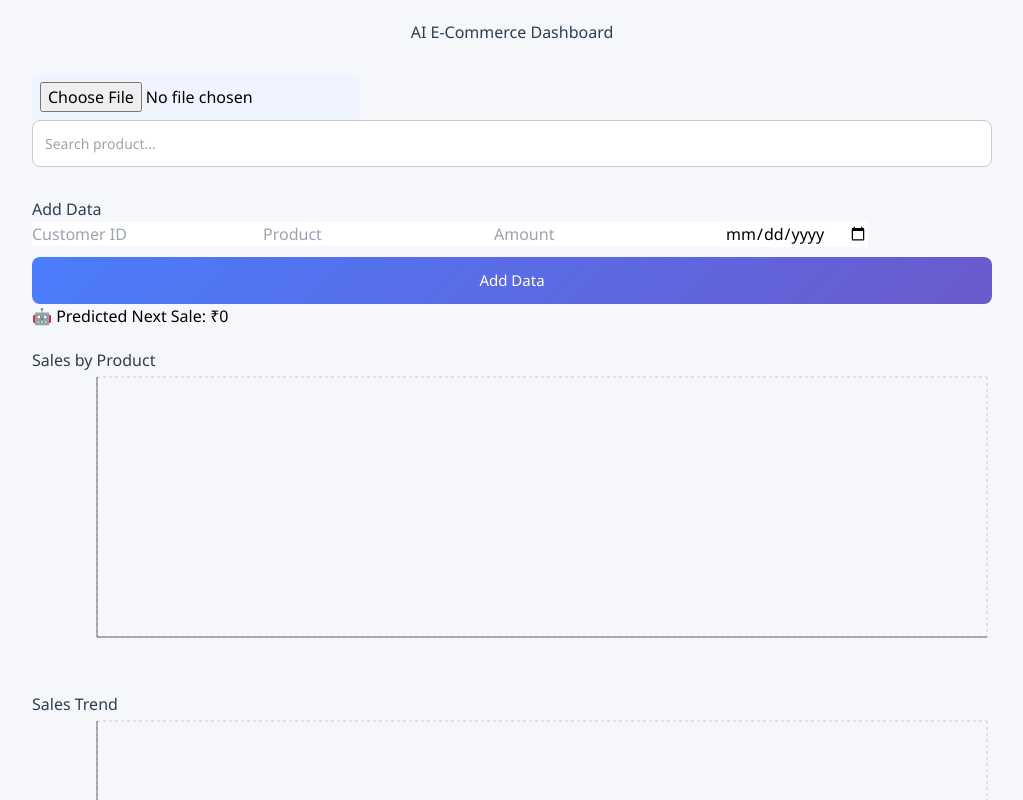
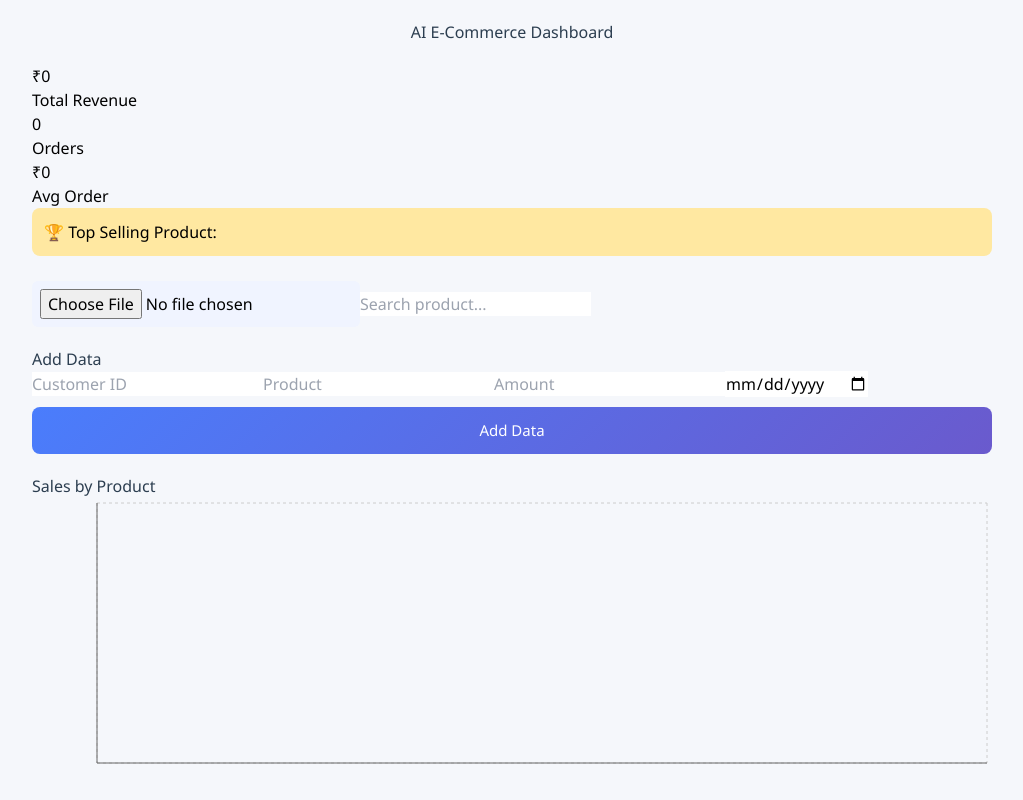
Before and after one commit to dhruthi131203-spec/ai-ecommerce-dashboard, a React app: page / in a window 1280 px wide. Shown: the top 800 px of the page, without its empty margins (128-1151 px from the left). Built offline with nearby package versions, Linux system fonts and the light colour scheme; the HTML template or start-up script is replaced by a standard one.

Commit message:
final fix - csv + stats + charts

```diff
--- a/src/App.jsx
+++ b/src/App.jsx
@@ -12,7 +12,11 @@ function App() {
   const [filtered, setFiltered] = useState([]);
   const [productTotals, setProductTotals] = useState([]);
   const [trendData, setTrendData] = useState([]);
-  const [prediction, setPrediction] = useState(0);
+
+  const [totalRevenue, setTotalRevenue] = useState(0);
+  const [orders, setOrders] = useState(0);
+  const [avgOrder, setAvgOrder] = useState(0);
+  const [topProduct, setTopProduct] = useState("");
 
   const [form, setForm] = useState({
     customer_id: "",
@@ -21,7 +25,7 @@ function App() {
     date: ""
   });
 
-  // ---------------- CSV UPLOAD ----------------
+  // ---------------- CSV UPLOAD (FIXED) ----------------
   const handleFileUpload = (e) => {
     const file = e.target.files[0];
     if (!file) return;
@@ -30,16 +34,16 @@ function App() {
       header: true,
       skipEmptyLines: true,
       complete: (result) => {
-        const cleanData = result.data
-          .filter(row => row.product && row.amount && row.date)
-          .map(row => ({
-            customer_id: row.customer_id || "",
-            product: row.product.toLowerCase(),
-            amount: Number(row.amount),
-            date: row.date
-          }));
+        const clean = result.data.map(row => ({
+          customer_id: row["Customer ID"] || row["customer_id"] || "",
+          product: (row["Product"] || row["product"] || "").toLowerCase(),
+          amount: Number(row["Amount"] || row["amount"] || 0),
+          date: row["Date"] || row["date"] || ""
+        }));
 
-        setData(cleanData);
+        console.log("Parsed CSV:", clean); // DEBUG
+
+        setData(clean);
       }
     });
   };
@@ -64,33 +68,45 @@ function App() {
     });
   };
 
-  // ---------------- MAIN LOGIC ----------------
+  // ---------------- PROCESS DATA ----------------
   useEffect(() => {
     if (data.length === 0) return;
 
+    // TOTALS
+    const total = data.reduce((sum, d) => sum + d.amount, 0);
+    setTotalRevenue(total);
+    setOrders(data.length);
+    setAvgOrder((total / data.length).toFixed(2));
+
     // PRODUCT TOTAL
     const productMap = {};
-    data.forEach(item => {
-      productMap[item.product] =
-        (productMap[item.product] || 0) + item.amount;
+    data.forEach(d => {
+      productMap[d.product] =
+        (productMap[d.product] || 0) + d.amount;
     });
 
-    setProductTotals(
-      Object.keys(productMap).map(p => ({
-        product: p,
-        amount: productMap[p]
-      }))
+    const productArray = Object.keys(productMap).map(p => ({
+      product: p,
+      amount: productMap[p]
+    }));
+
+    setProductTotals(productArray);
+
+    // TOP PRODUCT
+    const top = productArray.reduce((a, b) =>
+      a.amount > b.amount ? a : b
     );
+    setTopProduct(top.product);
 
     // SEARCH
     if (search !== "") {
-      const filteredItems = data.filter(item =>
-        item.product.includes(search.toLowerCase())
+      const res = data.filter(d =>
+        d.product.includes(search.toLowerCase())
       );
 
       const map = {};
-      filteredItems.forEach(item => {
-        map[item.product] = (map[item.product] || 0) + item.amount;
+      res.forEach(d => {
+        map[d.product] = (map[d.product] || 0) + d.amount;
       });
 
       setFiltered(
@@ -103,15 +119,14 @@ function App() {
       setFiltered([]);
     }
 
-    // SALES TREND (FIXED)
+    // TREND (FIXED)
     const dateMap = {};
+    data.forEach(d => {
+      const date = new Date(d.date);
+      if (isNaN(date)) return;
 
-    data.forEach(item => {
-      const d = new Date(item.date);
-      if (isNaN(d)) return;
-
-      const key = d.toISOString().split("T")[0];
-      dateMap[key] = (dateMap[key] || 0) + item.amount;
+      const key = date.toISOString().split("T")[0];
+      dateMap[key] = (dateMap[key] || 0) + d.amount;
     });
 
     setTrendData(
@@ -121,96 +136,77 @@ function App() {
       }))
     );
 
-    // PREDICTION
-    const total = data.reduce((sum, item) => sum + item.amount, 0);
-    setPrediction(Math.round(total / data.length));
-
   }, [data, search]);
 
   return (
     <div className="container">
       <h1>AI E-Commerce Dashboard</h1>
 
-      {/* CSV Upload */}
+      {/* STATS */}
+      <div className="cards">
+        <div>₹{totalRevenue}<br />Total Revenue</div>
+        <div>{orders}<br />Orders</div>
+        <div>₹{avgOrder}<br />Avg Order</div>
+      </div>
+
+      <div className="top-product">
+        🏆 Top Selling Product: {topProduct}
+      </div>
+
+      {/* CSV */}
       <input type="file" accept=".csv" onChange={handleFileUpload} />
 
-      {/* Search */}
+      {/* SEARCH */}
       <input
-        type="text"
         placeholder="Search product..."
         value={search}
         onChange={(e) => setSearch(e.target.value)}
       />
 
-      {/* Search Results */}
-      {filtered.map((item, index) => (
-        <div key={index}>
-          🔎 {item.product.toUpperCase()} → ₹{item.amount}
+      {filtered.map((item, i) => (
+        <div key={i}>
+          🔎 {item.product} → ₹{item.amount}
         </div>
       ))}
 
-      {/* ADD DATA (RESTORED) */}
+      {/* ADD DATA */}
       <h3>Add Data</h3>
-      <input
-        placeholder="Customer ID"
+      <input placeholder="Customer ID"
         value={form.customer_id}
-        onChange={(e) =>
-          setForm({ ...form, customer_id: e.target.value })
-        }
-      />
-      <input
-        placeholder="Product"
+        onChange={(e)=>setForm({...form,customer_id:e.target.value})}/>
+      <input placeholder="Product"
         value={form.product}
-        onChange={(e) =>
-          setForm({ ...form, product: e.target.value })
-        }
-      />
-      <input
-        placeholder="Amount"
+        onChange={(e)=>setForm({...form,product:e.target.value})}/>
+      <input placeholder="Amount"
         value={form.amount}
-        onChange={(e) =>
-          setForm({ ...form, amount: e.target.value })
-        }
-      />
-      <input
-        type="date"
+        onChange={(e)=>setForm({...form,amount:e.target.value})}/>
+      <input type="date"
         value={form.date}
-        onChange={(e) =>
-          setForm({ ...form, date: e.target.value })
-        }
-      />
+        onChange={(e)=>setForm({...form,date:e.target.value})}/>
 
       <button onClick={handleAdd}>Add Data</button>
 
-      {/* Prediction */}
-      <div>🤖 Predicted Next Sale: ₹{prediction}</div>
-
-      {/* BAR CHART */}
+      {/* BAR */}
       <h3>Sales by Product</h3>
       <ResponsiveContainer width="100%" height={300}>
         <BarChart data={productTotals}>
-          <CartesianGrid strokeDasharray="3 3" />
-          <XAxis dataKey="product" />
-          <YAxis />
-          <Tooltip />
-          <Bar dataKey="amount" fill="#4CAF50" />
+          <CartesianGrid strokeDasharray="3 3"/>
+          <XAxis dataKey="product"/>
+          <YAxis/>
+          <Tooltip/>
+          <Bar dataKey="amount" fill="#4CAF50"/>
         </BarChart>
       </ResponsiveContainer>
 
-      {/* LINE CHART */}
+      {/* LINE */}
       <h3>Sales Trend</h3>
       <ResponsiveContainer width="100%" height={300}>
         <LineChart data={trendData}>
-          <CartesianGrid strokeDasharray="3 3" />
-          <XAxis dataKey="date" />
-          <YAxis />
-          <Tooltip />
-          <Line
-            type="monotone"
-            dataKey="amount"
-            stroke="#ff5722"
-            strokeWidth={3}
-          />
+          <CartesianGrid strokeDasharray="3 3"/>
+          <XAxis dataKey="date"/>
+          <YAxis/>
+          <Tooltip/>
+          <Line type="monotone" dataKey="amount" stroke="#ff5722"/>
         </LineChart>
       </ResponsiveContainer>
     </div>
```
